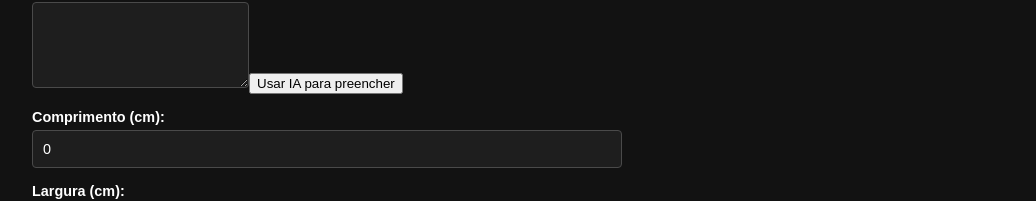
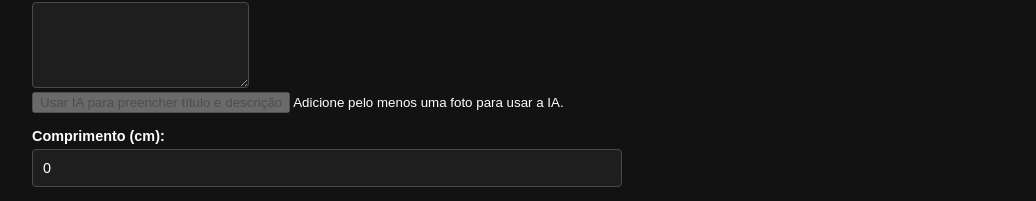
Before and after one commit to rmarquez123/casadevmoveis.web.admin, an Angular app in the folder usedfurniture.web.admin/: page /edit-product/1 in a window 1280 px wide. Shown: the part 317-518 px from the top of the page, without its empty margins (28-1064 px from the left). Built offline with nearby package versions, Linux system fonts and the light colour scheme; no server answers.

Commit message:
updates.

```diff
--- a/usedfurniture.web.admin/src/app/editproduct/editproduct.component.html
+++ b/usedfurniture.web.admin/src/app/editproduct/editproduct.component.html
@@ -31,16 +31,25 @@
                       rows="4"
                       required></textarea>
 
-            <button type="button"
-                    class="ai-btn"
-                    (click)="onAutoDescribe()"
-                    [disabled]="isGeneratingDescription">
-              {{ isGeneratingDescription ? 'Gerando...' : 'Usar IA para preencher' }}
-            </button>
-          </div>
+            <div class="description-actions">
+              <button
+                type="button"
+                class="ai-btn"
+                (click)="onAutoDescribe()"
+                [disabled]="!existingPhotos.length || isGeneratingDescription">
+                Usar IA para preencher título e descrição
+              </button>
 
-          <div class="ai-error" *ngIf="descriptionError">
-            {{ descriptionError }}
+              <small *ngIf="!existingPhotos.length">
+                Adicione pelo menos uma foto para usar a IA.
+              </small>
+              <small *ngIf="isGeneratingDescription">
+                Gerando descrição automática...
+              </small>
+              <small *ngIf="descriptionError" class="error">
+                {{ descriptionError }}
+              </small>
+            </div>
           </div>
         </div>
 
```
